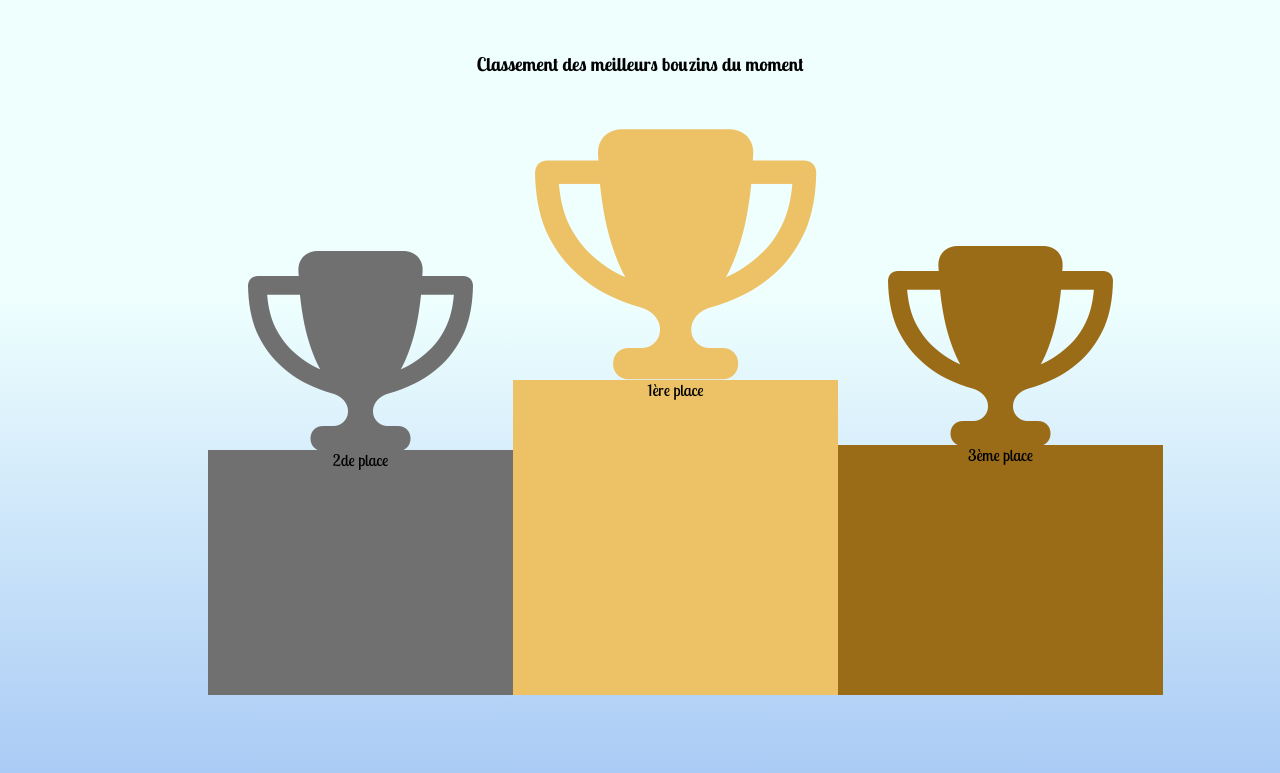
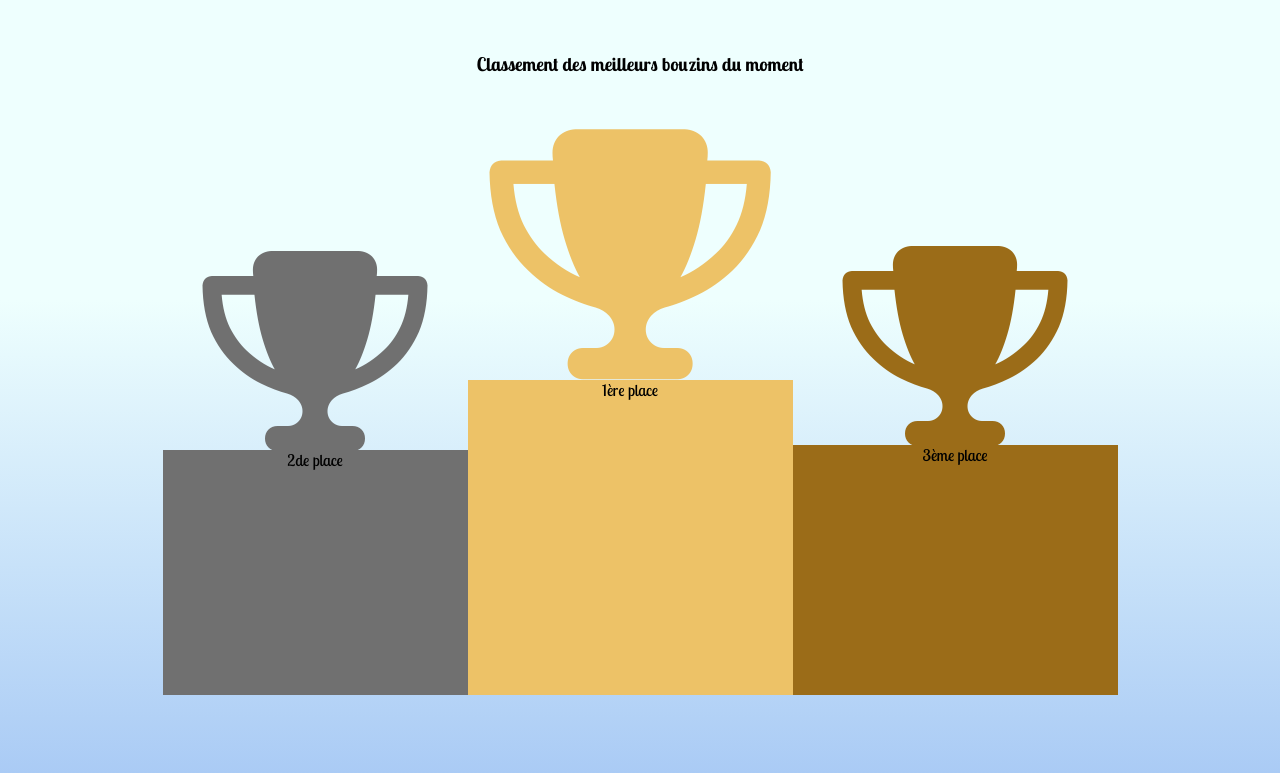
Before and after one commit to Win0ra/PROJECT-M2H, a PHP site: page / in a window 1280 px wide. Shown: the part 1590-2363 px from the top of the page. Run offline with PHP 8.4, Linux system fonts and the light colour scheme; some libraries are stand-ins or nearby versions; some web fonts are replaced.

Commit message:
Modifications flex Blocks + ajouts commentaires HTML/CSS

```diff
--- a/front/index.html
+++ b/front/index.html
@@ -15,6 +15,7 @@
 </head>
 
 <body>
+<!-- NAVBAR DEBUT -->
     <div class="Navbar">
         <div class="link">
             <ul>
@@ -27,7 +28,10 @@
             </ul>
         </div>
     </div>
+<!-- NAVBAR FIN -->
+
     <div class="margin">
+<!-- PRESENTATION DEBUT -->
         <div class="Presentation">
             <h1>La Bouzinerie</h1>
             <h2>La Bouzinerie, qu'est-ce que c'est ?</h2>
@@ -39,11 +43,15 @@
                 Nous espérons que vous vous amuserez autant que nous ici, seul.e ou en équipe !<br />
                 Lequel d'entre-vous va devenir le meilleur Bouzin ? &#x1F600</p>
         </div>
+<!-- PRESENTATION FIN -->
+
+<!-- SEARCHBAR DEBUT -->
         <div id="SearchBar">
-
             <input type="text" id="searchBar" placeholder="Rechercher un quiz...">
         </div>
+<!-- SEARCHBAR FIN -->
 
+<!-- CONTENT DEBUT -->
         <div class="content">
             <div class="card">
                 <div class="cards">
@@ -100,7 +108,10 @@
                 </div>
             </div>
         </div>
-        <h3>Classement des meilleurs bouzins du moment</h3>
+<!-- CONTENT FIN -->
+
+<!-- BLOCKS DEBUT -->
+    <h3>Classement des meilleurs bouzins du moment</h3>
         <div class="Blocks">
             <div class="Second">
                 <i class="fa-sharp fa-solid fa-trophy" id="second"></i>
@@ -114,7 +125,8 @@
                 <i class="fa-sharp fa-solid fa-trophy" id="third"></i>
                 <div class="ThirdBlock">3ème place</div>
             </div>
-    </div>
+        </div>
+<!-- BLOCKS FIN -->
     </div>
     <!-- <script src="https://stackpath.bootstrapcdn.com/bootstrap/4.5.2/js/bootstrap.min.js"></script> -->
 </body>
--- a/front/style.css
+++ b/front/style.css
@@ -6,12 +6,15 @@ body {
 
     * {
         padding: 0px;
+        /*border: solid 1px red;*/
     }
 
     body {
         background: rgb(170, 203, 245);
         background: linear-gradient(0deg, rgba(170, 203, 245, 1) 0%, rgba(238, 255, 254, 1) 20%, rgba(238, 255, 254, 1) 70%, rgba(170, 203, 245, 1) 100%);
     }
+
+/********************** NAVBAR DEBUT *******************/
 
     .Navbar {
         background: #edc267;
@@ -49,6 +52,9 @@ body {
         padding: 16px;
         text-decoration: none;
     }
+
+/********************** NAVBAR DEBUT *******************/
+
     .margin {
         margin: 0px 200px;
     }
@@ -65,6 +71,8 @@ body {
     p {
         font-family: "Bellota", system-ui;
     }
+
+/********************** SEARCHBAR DEBUT *****************/
 
     #SearchBar {
         position: relative;
@@ -95,6 +103,9 @@ body {
         font-family: "Bellota", system-ui;
     }
 
+/********************** SEARCHBAR FIN *****************/
+
+/*************** QUIZZ CARDS DEBUT ******************/
     .content {
         display: grid;
         grid-template-columns: repeat(3, 1fr);
@@ -143,14 +154,25 @@ body {
         justify-content: center;
     }
 
+/*************** QUIZZ CARDS FIN ******************/
+
     h3 {
         text-align: center;
         margin: 124px;
     }
 
+/****************** PODIUM DEBUT ***************/
+
     .fa-solid, .fas {
         font-weight: 900;
         /*font-size: 200px;*/
+    }
+
+    #first {
+        color: #edc267;
+        font-size: 250px;
+        position: relative;
+        bottom: 70px;
     }
 
     #second {
@@ -158,13 +180,6 @@ body {
         font-size: 200px;
         position: relative;
         top: 51px;
-    }
-
-    #first {
-        color: #edc267;
-        font-size: 250px;
-        position: relative;
-        bottom: 70px;
     }
 
     #third {
@@ -202,8 +217,11 @@ body {
         display: flex;
         flex-direction: row;
         flex-wrap: nowrap;
-        justify-content: space-around;
+        justify-content: center;
         text-align: center;
         position: relative;
     }
+
+/****************** PODIUM FIN ***************/
+
 /* } */
```
